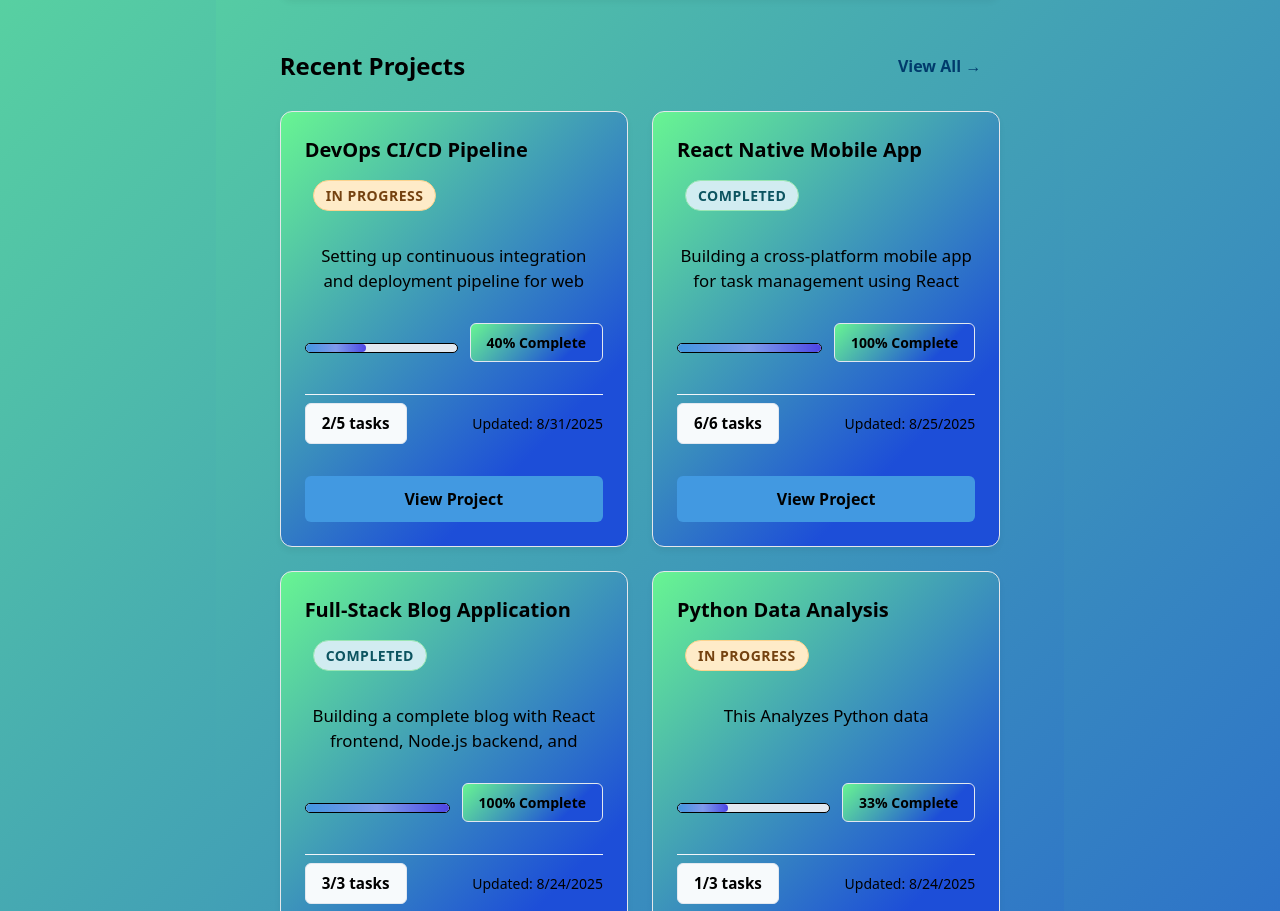
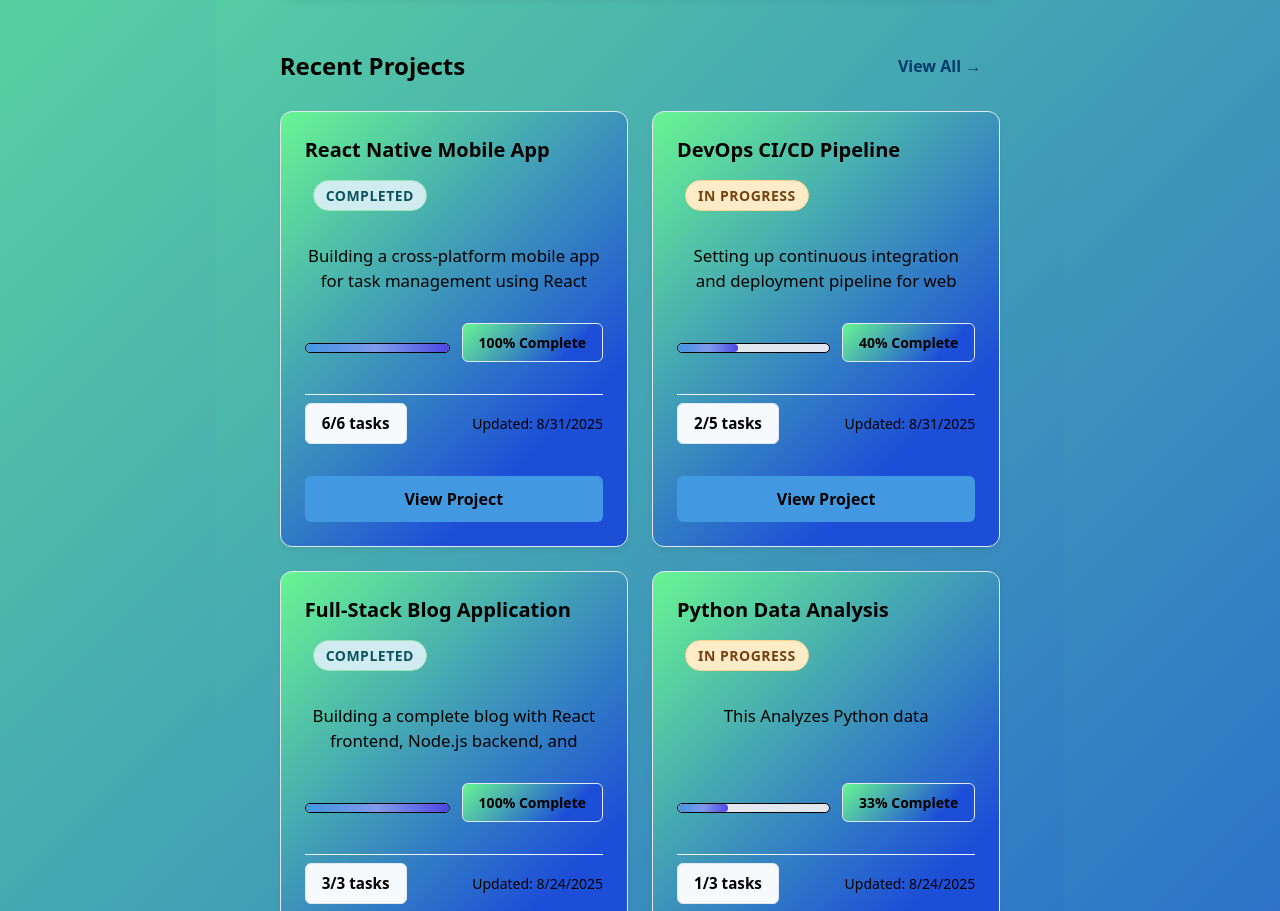
Before and after one commit to Suleyaziz/DevQuest, a React (Vite) app: page /dashboard in a window 1280 px wide. Shown: the part 865-1776 px from the top of the page. Built offline with nearby package versions, Linux system fonts and the light colour scheme; data requests are answered from the project's data file.

Commit message:
styling updated

```diff
--- a/db.json
+++ b/db.json
@@ -1,14 +1,11 @@
 {
   "projects": [
     {
-      "id": "5",
       "name": "React Native Mobile App",
       "description": "Building a cross-platform mobile app for task management using React Native",
       "status": "completed",
-      "progress": 70,
-      "createdAt": "2025-05-25T14:20:00Z",
-      "updatedAt": "2025-08-25T06:11:26.739Z",
       "githubUrl": "https://github.com/yourusername/react-native-tasks",
+      "progress": 100,
       "tasks": [
         {
           "id": 501,
@@ -52,7 +49,10 @@
           "completed": true,
           "createdAt": "2025-05-15T13:50:00Z"
         }
-      ]
+      ],
+      "createdAt": "2025-08-31T17:13:54.701Z",
+      "updatedAt": "2025-08-31T17:13:54.703Z",
+      "id": "5"
     },
     {
       "id": "6",
--- a/src/pages/ProjectDetail.css
+++ b/src/pages/ProjectDetail.css
@@ -83,7 +83,7 @@
 }
 
 .project-info {
-    background: #ffffff;
+    background: linear-gradient(135deg, #68f592 0%, #1d4ed8 100%);
     padding: 2rem;
     border-radius: 12px;
     box-shadow: 0 4px 15px rgba(0, 0, 0, 0.06);
--- a/src/pages/ProjectEdit.css
+++ b/src/pages/ProjectEdit.css
@@ -35,7 +35,8 @@
 }
 
 .back-button:hover {
-    background: #56f175;
+    background: #81f097;
+    box-shadow: #2c3e50 0px 4px 8px;
     transform: translateX(-2px);
 }
 
```
